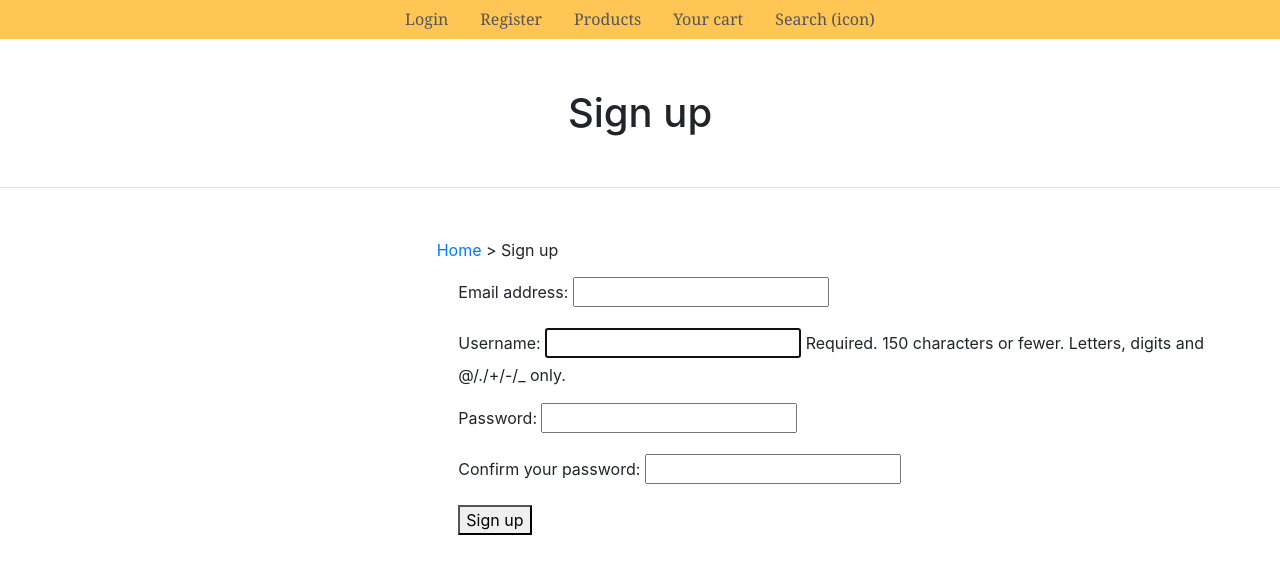
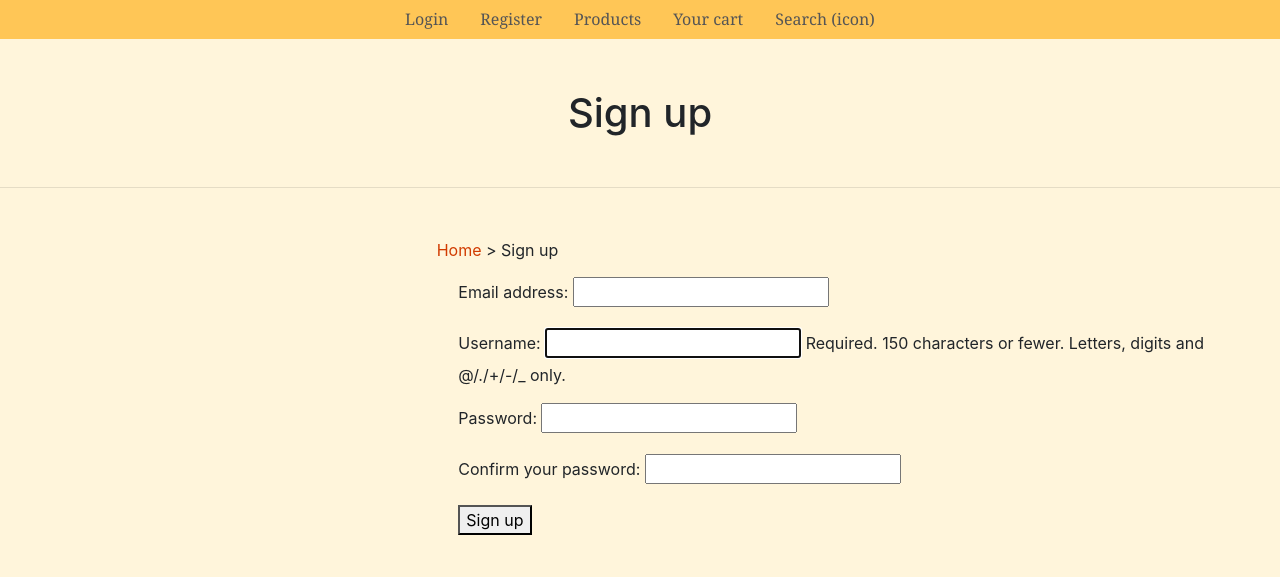
Before and after one commit to Ardhanari/stationery, a Django app: page /accounts/signup/ in a window 1280 px wide. Shown: the part 223-800 px from the top of the page. Run offline with Django 3.2, Linux system fonts and the light colour scheme; some libraries are stand-ins or nearby versions.

Commit message:
background and link colors adjusted

```diff
--- a/static/css/custom.css
+++ b/static/css/custom.css
@@ -1,3 +1,12 @@
+body {
+    background-color: #FFF5DB;
+}
+
+a,
+a:hover {
+    color: #D13B00;
+}
+
 h1, h2 {
     text-align: center;
 }
```
